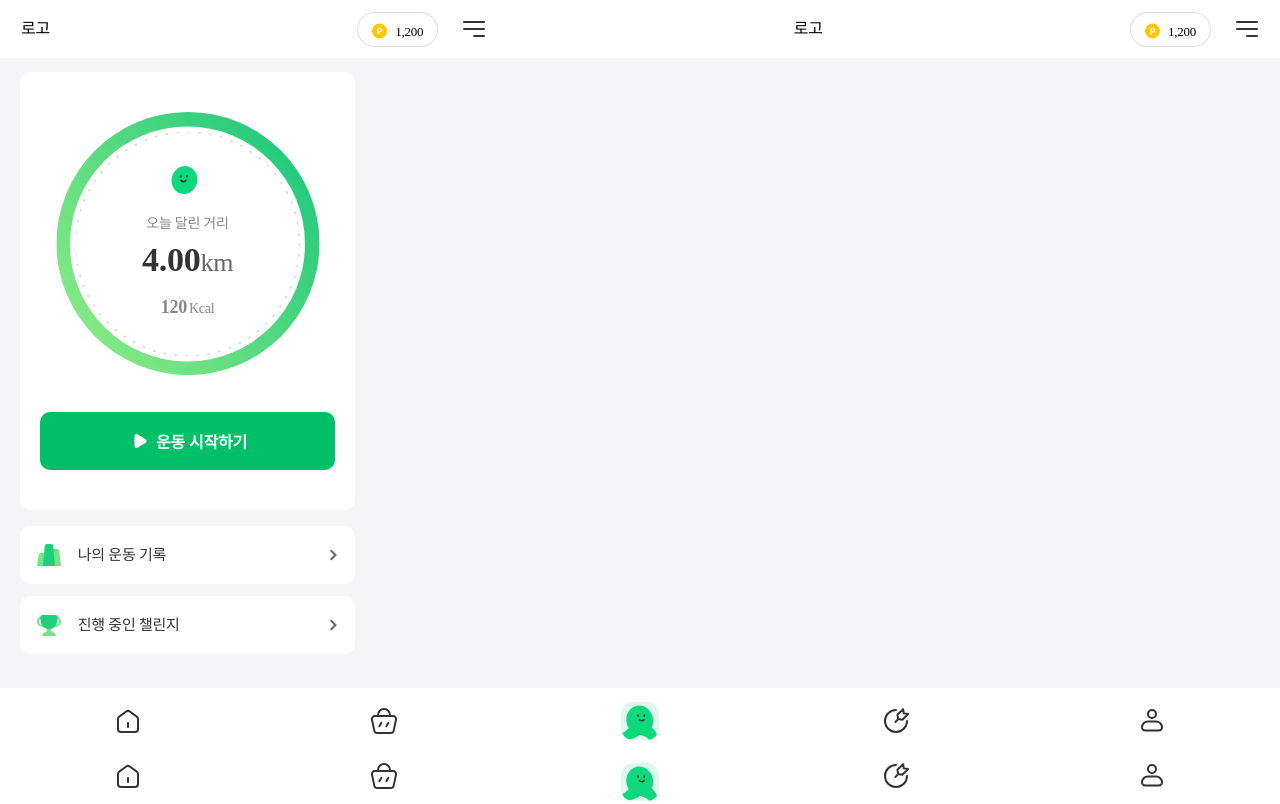
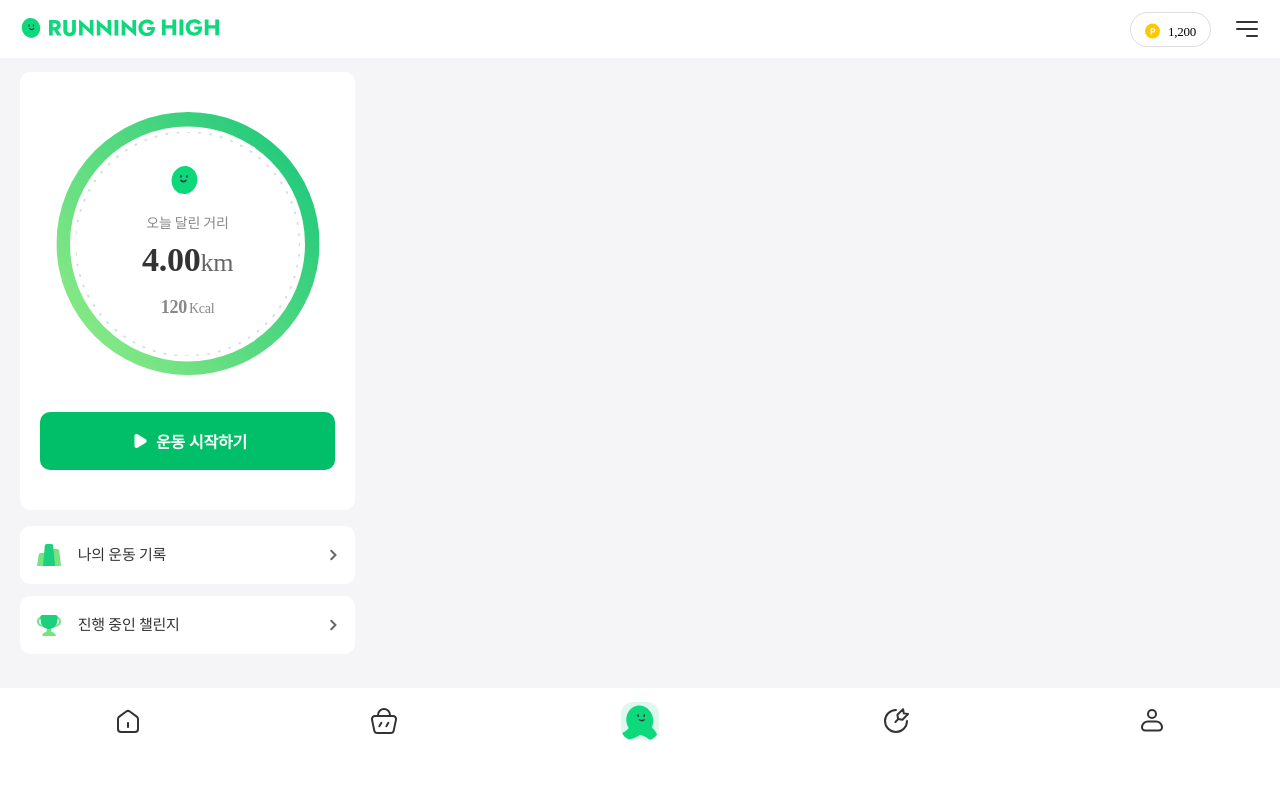
Before and after one commit to FitnessSNS/RunningHighFrontend, a React (Create React App) app: page / in a window 1280 px wide. Built offline with nearby package versions, Linux system fonts and the light colour scheme.

Commit message:
fix: header, footer 컨테이너 중복 삭제

```diff
--- a/src/components/Footer/index.tsx
+++ b/src/components/Footer/index.tsx
@@ -1,15 +1,15 @@
 /** @jsxImportSource @emotion/react */
-import React from "react";
-import { Link } from "react-router-dom";
-import * as styles from "./styles";
-import { useSelector } from "react-redux";
-import { RewardState } from "src/reducers/rewards";
-import home from "../../assets/home.svg";
-import store from "../../assets/store.svg";
-import runStart from "../../assets/runStart.svg";
-import challenge from "../../assets/challenge.svg";
-import my from "../../assets/my.svg";
-import fire from "../../assets/icon/ico_fire.svg";
+import React from 'react';
+import { Link } from 'react-router-dom';
+import * as styles from './styles';
+import { useSelector } from 'react-redux';
+import { RewardState } from 'src/reducers/rewards';
+import home from '../../assets/home.svg';
+import store from '../../assets/store.svg';
+import runStart from '../../assets/runStart.svg';
+import challenge from '../../assets/challenge.svg';
+import my from '../../assets/my.svg';
+import fire from '../../assets/icon/ico_fire.svg';
 
 export const Footer = () => {
   const process = useSelector(
@@ -18,7 +18,6 @@ export const Footer = () => {
 
   return (
     <footer css={styles.footStyle}>
-      <FooterContainer />
       {
         {
           main: <FooterContainer />,
@@ -54,9 +53,9 @@ const FooterContainer = () => {
 };
 
 const MENU_TABS = [
-  { id: 1, url: "/", imgUrl: home },
-  { id: 2, url: "/store", imgUrl: store },
-  { id: 3, url: "/reward", imgUrl: runStart },
-  { id: 4, url: "/challenge", imgUrl: challenge },
-  { id: 5, url: "/mypage", imgUrl: my },
+  { id: 1, url: '/', imgUrl: home },
+  { id: 2, url: '/store', imgUrl: store },
+  { id: 3, url: '/reward', imgUrl: runStart },
+  { id: 4, url: '/challenge', imgUrl: challenge },
+  { id: 5, url: '/mypage', imgUrl: my },
 ];
--- a/src/components/Header/index.tsx
+++ b/src/components/Header/index.tsx
@@ -1,11 +1,12 @@
 /** @jsxImportSource @emotion/react */
-import React from "react";
-import * as styles from "./styles";
-import { useLocation } from "react-router-dom";
-import { useDispatch, useSelector } from "react-redux";
-import { changeProcess, RewardState } from "../../reducers/rewards";
-import back from "../../assets/back.svg";
-import coin from "../../assets/coin.svg";
+import React from 'react';
+import * as styles from './styles';
+import { useLocation } from 'react-router-dom';
+import { useDispatch, useSelector } from 'react-redux';
+import { changeProcess, RewardState } from 'src/reducers/rewards';
+import back from 'src/assets/back.svg';
+import coin from 'src/assets/coin.svg';
+import logo from 'src/assets/logo.svg';
 
 type clickFuncType = {
   onClick: () => {
@@ -19,11 +20,10 @@ export const Header = () => {
     (state: { rewards: RewardState }) => state.rewards.process
   );
   const dispatch = useDispatch();
-  const handlePage = () => dispatch(changeProcess("start"));
+  const handlePage = () => dispatch(changeProcess('start'));
 
   return (
     <nav css={styles.navStyle}>
-      <HeaderContainer />
       {
         {
           main: <HeaderContainer />,
@@ -43,21 +43,20 @@ const HeaderContainer = () => {
     <>
       <h1>
         {location.pathname.length > 1 ? (
-          <a href="/" css={{ cursor: "pointer" }}>
+          <a href="/" css={{ cursor: 'pointer' }}>
             <img src={back} alt="뒤로가기" />
           </a>
         ) : (
-          <a href="/" css={{ cursor: "pointer" }}>
-            로고
-            <img src="" alt="" />
+          <a href="/" css={{ cursor: 'pointer' }}>
+            <img src={logo} alt="logo" />
           </a>
         )}
       </h1>
-      <div css={{ display: "flex" }}>
+      <div css={{ display: 'flex' }}>
         <div css={styles.pointStyle}>
           <img
             src={coin}
-            css={{ heihgt: "15px", objectFit: "contain" }}
+            css={{ heihgt: '15px', objectFit: 'contain' }}
             alt="포인트"
           />
           <p className="myPoint">1,200</p>
```
